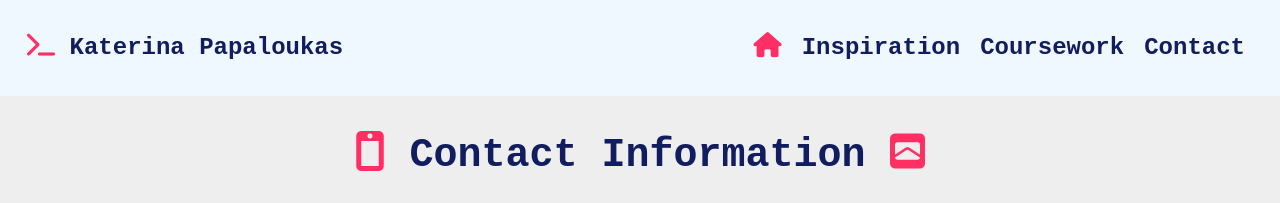
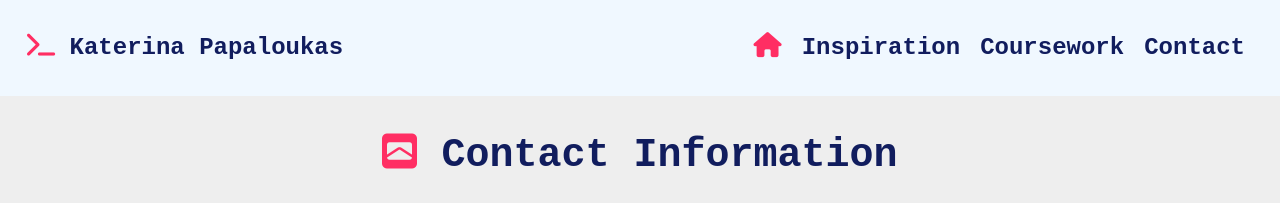
Before and after one commit to codingwithkat/Kats-Website, a React (Create React App) app: page /Contact in a window 1280 px wide. Shown: the top 203 px of the page. Built offline with nearby package versions, Linux system fonts and the light colour scheme; grey boxes are pictures that could not be loaded.

Commit message:
Update Contact.js

```diff
--- a/src/components/Contact.js
+++ b/src/components/Contact.js
@@ -9,7 +9,7 @@ import cafedesk from '../images/cafedesk.png';
 export const Contact = () => (
     <div className="contact-page">
 
-        <h1 className="contact-title"> <i className="fa-spin fas fa-mobile-alt"></i> Contact Information <i className="fa-spin fas fa-envelope-square"></i></h1>
+        <h1 className="contact-title"><i className="fa-spin fas fa-envelope-square"></i> Contact Information </h1>
         <Container>
             <Row className="contact-form">
                 <Col xs={12} md={6}>
@@ -24,3 +24,5 @@ export const Contact = () => (
         </Container>
     </div>
 );
+
+/* <i className="fa-spin fas fa-mobile-alt"></i>  */
```
